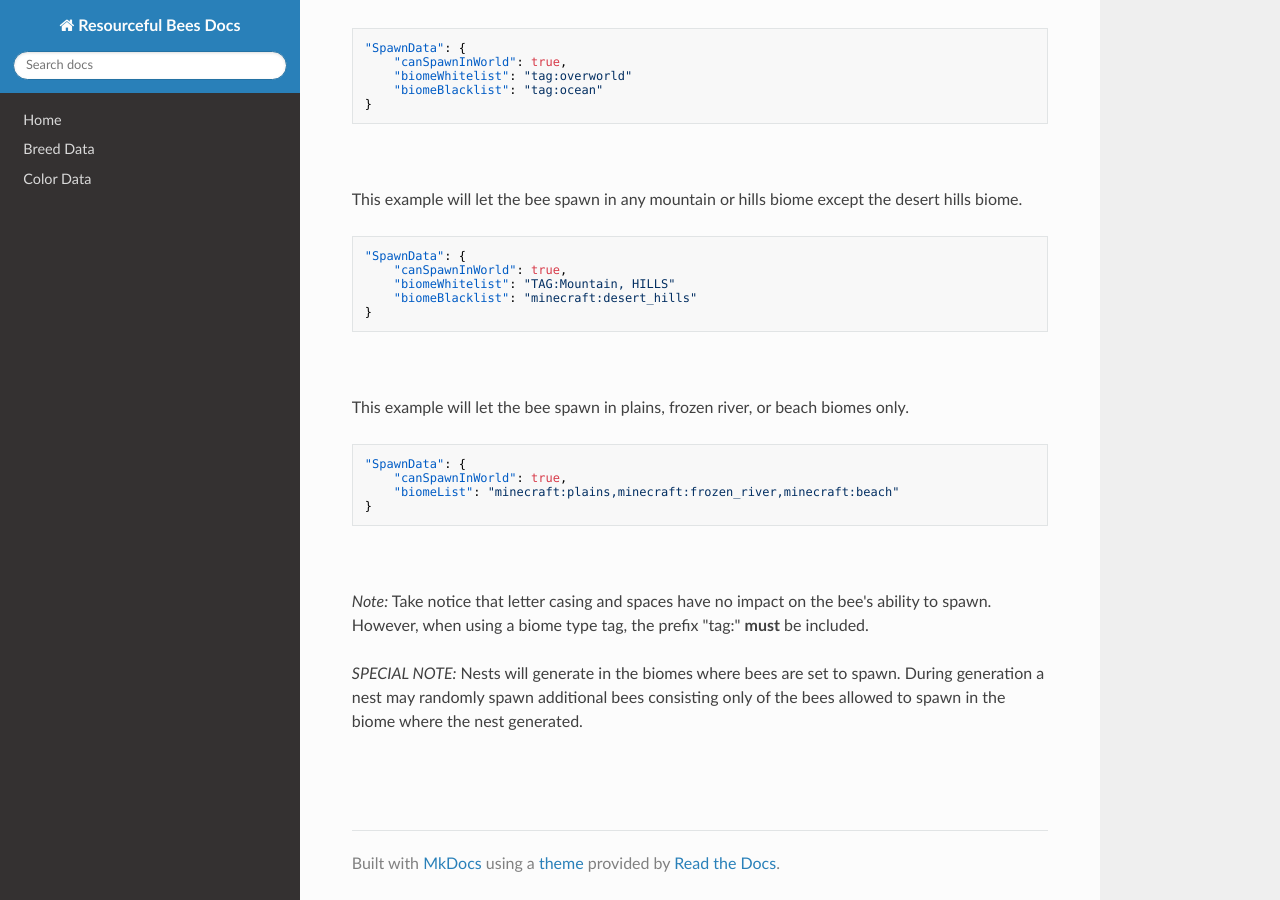
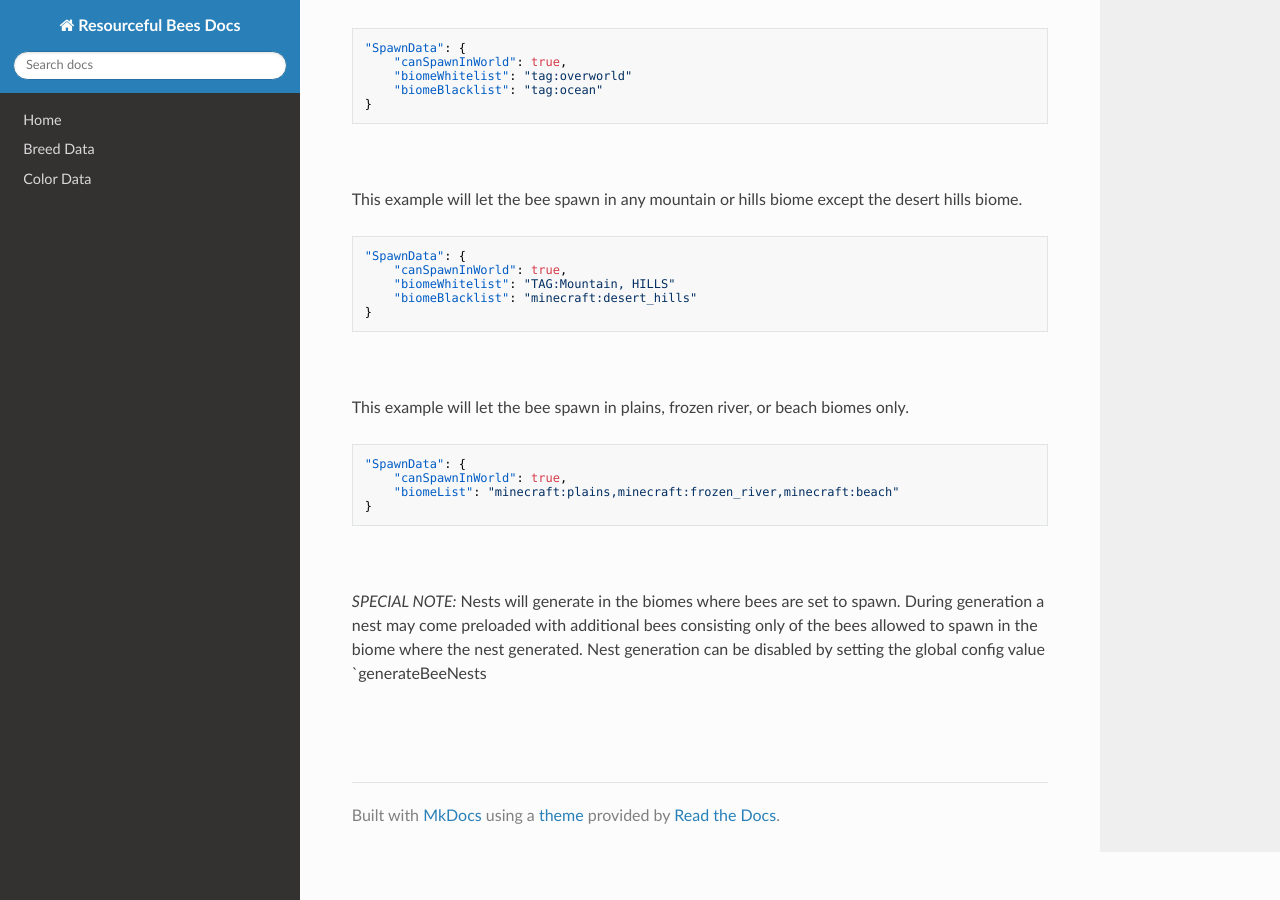
Before and after one commit to Team-Resourceful/ResourcefulBeesDocs, an MkDocs documentation site: the page built from docs/bee_data/spawn_data.md, in a window 1280 px wide and 900 px high, scrolled down 869 px. Built offline with MkDocs 1.6.1, drawn with Linux system fonts in a browser that asks for light colours; nearby versions of some CDN libraries.

Commit message:
docs/bee_data/spawn_data.md updated from https://stackedit.io/

````diff
--- a/docs/bee_data/spawn_data.md
+++ b/docs/bee_data/spawn_data.md
@@ -56,13 +56,11 @@ This example will let the bee spawn in plains, frozen river, or beach biomes onl
 ```
 <br>
 
-*Note:* Take notice that letter casing and spaces have no impact on the bee's ability to spawn. However, when using a biome type tag, the prefix "tag:" **must** be included. <br>
-
-*SPECIAL NOTE:* Nests will generate in the biomes where bees are set to spawn. During generation a nest may randomly spawn additional bees consisting only of the bees allowed to spawn in the biome where the nest generated.
+*SPECIAL NOTE:* Nests will generate in the biomes where bees are set to spawn. During generation a nest may come preloaded with additional bees consisting only of the bees allowed to spawn in the biome where the nest generated. Nest generation can be disabled by setting the global config value `generateBeeNests
 
 <br>
 <br>
 <!--stackedit_data:
-eyJoaXN0b3J5IjpbMTA5MjgwNzY2NiwxOTI4OTU3MjA3LDE2OD
+eyJoaXN0b3J5IjpbMTU5NTIyMjAzNCwxOTI4OTU3MjA3LDE2OD
 Q2MzMwNzFdfQ==
 -->
````
